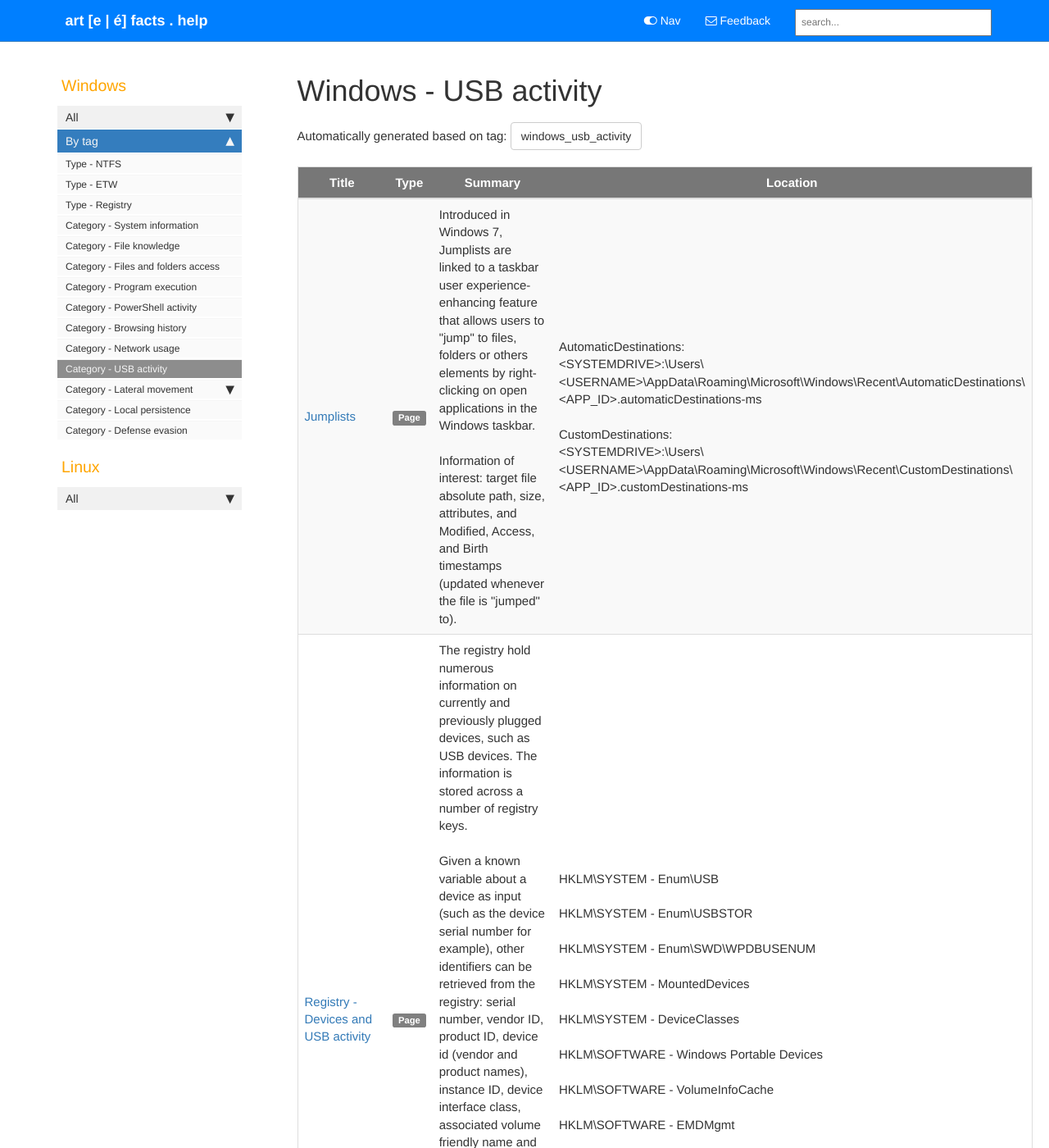
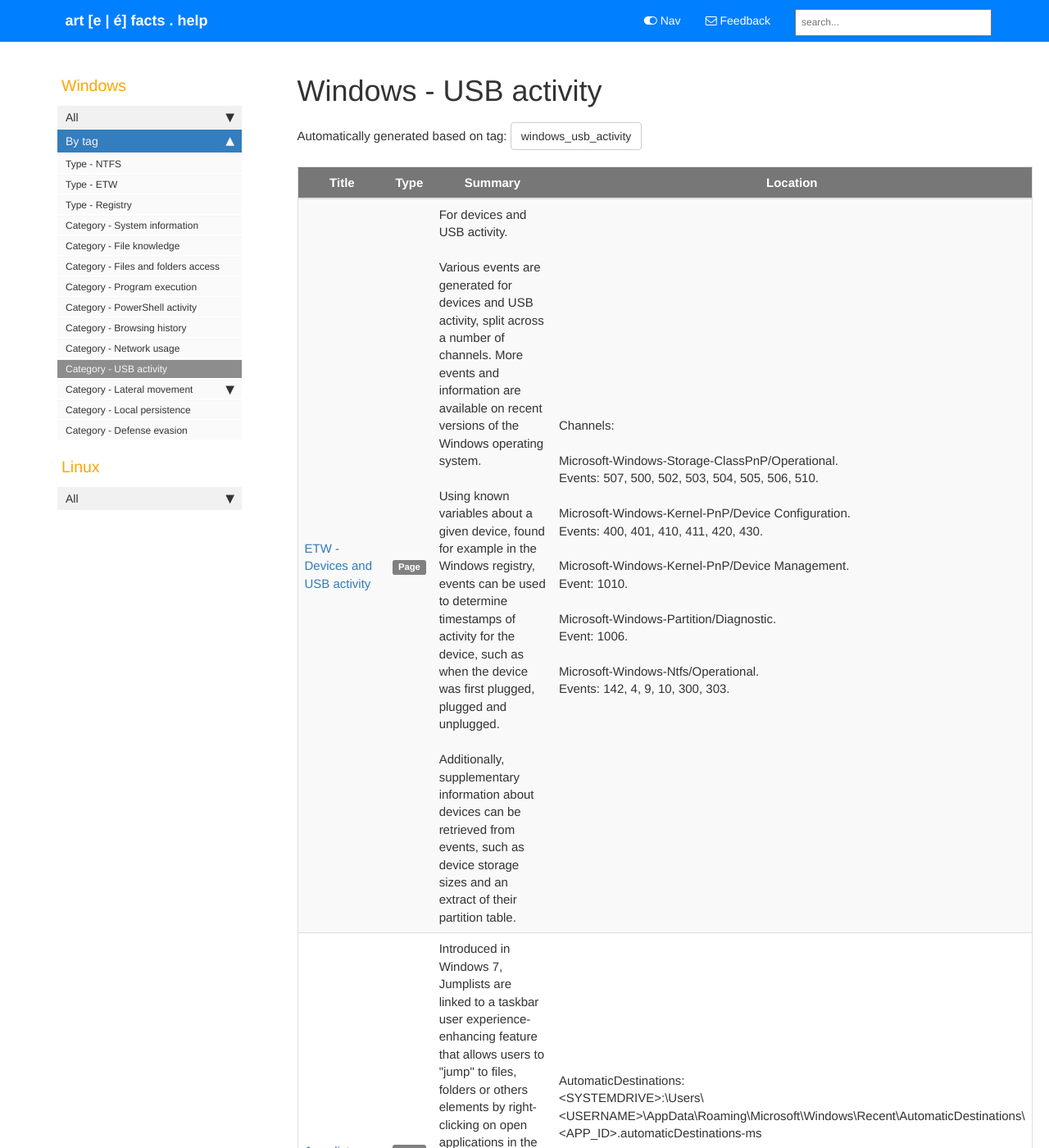
Before and after one commit to Qazeer/artefacts.help, a Jekyll site: the page built from pages/tags/tag_windows_usb_activity.md, in a window 1280 px wide and 1400 px high. Shown: the whole window at 82% size. Built offline with Jekyll 4.4.1, drawn with Linux system fonts in a browser that asks for light colours; our own code applies the rules of GitHub Pages for plain Markdown files; comment, search, counter and statistics services are not loaded; part of the change alters nothing that is shown.

Commit message:
[Artefact] ETW USB activity - init

```diff
--- a/_data/sidebars/sidebar.yml
+++ b/_data/sidebars/sidebar.yml
@@ -106,6 +106,10 @@ entries:
 
       - title: Network shares access
         url: /windows_etw_network_shares.html
+        output: web
+
+      - title: Devices and USB activity
+        url: /windows_etw_usb_activity.html
         output: web
 
     - title: Registry
--- /dev/null
+++ b/pages/windows/etw_usb_activity.md
@@ -0,0 +1,76 @@
+---
+title: ETW - Devices and USB activity
+summary: 'For devices and USB activity.\n\nVarious events are generated for devices and USB activity, split across a number of channels. More events
+and information are available on recent versions of the Windows operating system.\n\nUsing known variables about a given device, found for example in the Windows registry, events can be used to determine timestamps of activity for the device, such as when the device was first plugged, plugged and unplugged.\n\nAdditionally, supplementary information about devices can be retrieved from events, such as device storage sizes and an extract of their partition table.'
+keywords: 'USB, Devices, Microsoft-Windows-Storage-ClassPnP/Operational, 507, 500, 502, 503, 504, 505, 506, 510, Microsoft-Windows-Kernel-PnP/Device Configuration, 400, 401, 410, 411, 420, 430, Microsoft-Windows-Kernel-PnP/Device Management, 1010, Microsoft-Windows-Partition/Diagnostic, 1006, Microsoft-Windows-Ntfs/Operational, 142, 4, 9, 10, 300, 303'
+tags:
+  - windows_etw
+  - windows_system_information
+  - windows_usb_activity
+location: 'Channels:\n\nMicrosoft-Windows-Storage-ClassPnP/Operational.\n Events: 507, 500, 502, 503, 504, 505, 506, 510.\n\nMicrosoft-Windows-Kernel-PnP/Device Configuration.\n Events: 400, 401, 410, 411, 420, 430.\n\nMicrosoft-Windows-Kernel-PnP/Device Management.\n Event: 1010.\n\nMicrosoft-Windows-Partition/Diagnostic.\n Event: 1006.\n\nMicrosoft-Windows-Ntfs/Operational.\n Events: 142, 4, 9, 10, 300, 303.\n\n'
+last_updated: 2024-01-15
+sidebar: sidebar
+permalink: windows_etw_usb_activity.html
+folder: windows
+---
+
+### Overview
+
+The Windows `Event Tracing` generate various events on devices and USB
+activity. The events are split across a number of channels, with more events
+and information available on recent versions of the Windows operating system.
+
+Using known variables about a given device, found for example in the
+[Windows registry](./registry_usb_activity.md), `Event Tracing` events can be
+used to determine timestamps of activity for the device, such as when the
+device was first plugged, plugged and unplugged. Additionally, supplementary
+information about devices can be retrieved from events, such as device storage
+sizes and an extract of their partition table.
+
+The terminology and more details on the various identifiers are available in
+the [Windows devices terminology page](./devices_terminology.md).
+
+### Microsoft-Windows-Storage-ClassPnP/Operational
+
+{% include note.html content="Events from the `Microsoft-Windows-Storage-ClassPnP/Operational` channel (event `507` in particular) can be used to: <br><br> - Determine when a device was plugged using the device vendor and product names or `serial number`. <br><br> - Retrieve (a version of) the device `serial number` (!= registry `serial number)` and its vendor and product names. <br><br> - Identify the device `DeviceGUID` for correlation with other events." %}
+
+| Channel | Conditions | Events |
+|---------|------------|--------|
+| Provider: `Microsoft-Windows-StorDiag`. <br><br> Channel: `Microsoft-Windows-Storage-ClassPnP/Operational`. | Default configuration. | Event `507`: error events. <br><br> Generated multiple times, for every connection, sometimes safe removal, and while the device is plugged-in. As the event is generated upon errors, it may however not be reliably logged. <br><br> Information of interest: <br> - Device's vendor and product names. <br> - Device `serial number` (which is however not the same as the one found in the registry and often shows up as `AA00000000000489` for different USB storage devices). <br> - Device number, which is an incremental number based on the number of devices plugged-in, for all devices, including the system drive (which would likely be device number 1). <br> - Device's `DeviceGUID` which can be used for correlation with other events. <br><br> Other events, also generated upon errors and with similar information: `500`, `502`, `503`, `504`, `505`, `506`, and `510`. |
+
+### Microsoft-Windows-Kernel-PnP/Device Configuration
+
+{% include note.html content="Events from the `Microsoft-Windows-Kernel-PnP/Device Configuration` channel can be used to: <br><br> - Determine when a device was first plugged. <br><br> - Identify the `vendor ID (VID)` and `product ID (PID)` of the device from its `serial number` or location information (and vice versa)." %}
+
+| Channel | Conditions | Events |
+|---------|------------|--------|
+| Provider: `Microsoft-Windows-Kernel-PnP`. <br><br> `Microsoft-Windows-Kernel-PnP/Device Configuration`. | Default configuration. | The `Microsoft-Windows-Kernel-PnP/Device Configuration` channel contains information for all plug and play devices, not limited to USB storage devices. <br><br> Event `400: Device <DEVICE> was configured`. <br> Event `401: Device <DEVICE> failed configuration`. <br> Event `410: Device <DEVICE> was started`. <br> Event `411: Device <DEVICE> had a problem starting`. <br> Event `430: Device <DEVICE> requires further installation`. <br> The aforementioned events appear to be generated when a device is first plugged-in to the system. <br><br> Event `420: Device <DEVICE> was deleted`. <br> The `<DEVICE>` string is based on the event `DeviceInstanceId` field, which contains the device's `vendor ID (VID)`, `product ID (PID)` and (registry) `serial number` or location information. |
+
+### Microsoft-Windows-Kernel-PnP/Device Management
+
+{% include note.html content="Introduced in Windows 11, the event `1010` of the `Microsoft-Windows-Kernel-PnP/Device Management` channel can used, if a device has been removed without prior ejection, to: <br><br> - Determine when a device was unplugged with out prior ejection, from the device (registry) `serial number` or location information. <br><br> - Identify the `vendor ID (VID)` and `product ID (PID)` of the device from its `serial number` or location information (and vice versa). <br><br> - Identify the `volumes GUID` associated with the device." %}
+
+| Channel | Conditions | Events |
+|---------|------------|--------|
+| Provider: `Microsoft-Windows-Kernel-PnP`. <br><br> Channel: `Microsoft-Windows-Kernel-PnP/Device Management`. | Introduced in Windows 11. | The `Microsoft-Windows-Kernel-PnP/Device Management` channel contains information for all plug and play devices, not limited to USB storage devices. <br><br> Event `1010: Device <DEVICE> has been surprise removed as it is reported as missing on the bus`. <br><br> The event is reliably generated when a device is removed / unplugged without prior ejection. Additionally, subsequent immediate event(s) are generated for each of the device volume. <br><br> Relevant information: <br> - For USB storage device: `vendor ID (VID)`, `product ID (PID)`, (registry) `serial number` or location information. Example: `USB\VID_18A5&PID_0302\1601000001586259`. <br> - For volumes: the `volume GUID` of the volume. Example: `STORAGE\Volume\<GUID>`. |
+
+### Microsoft-Windows-Partition/Diagnostic
+
+{% include note.html content="The event `1006` of the `Microsoft-Windows-Partition/Diagnostic` can be used to: <br><br> - Determine when a drive was plugged / unplugged. <br><br> - Identify the `vendor ID (VID)` and `product ID (PID)` of the device from its `serial number`, either in the registry-like format or of device itself (and vice versa). <br><br> - Identify the `volume id` for one of the device volume. <br><br> - Identify the device `DeviceGUID` for correlation with other events. <br><br> - Retrieve the Size in bytes of the device. <br><br> - Retrieve a raw dump of the partition table of the device." %}
+
+| Channel | Conditions | Events |
+|---------|------------|--------|
+| Provider: `Microsoft-Windows-Partition`. <br><br> Channel: `Microsoft-Windows-Partition/Diagnostic`. | Default configuration. | Event `1006`. <br><br> The event is generated when a device is plugged and unplugged with or without prior ejection. <br><br> This event contains key relevant information, and notably information that are not available in other sources: <br><br> - Vendor and product names of the device. <br><br> - `vendor ID (VID)`, `product ID (PID)`, and (registry) `serial number` or location of the device (in the `ParentId` field). <br><br> - A `volume id` for one of the device volume in the `RegistryId` field. <br><br> - (A version of) the device serial number (!= registry serial number). <br><br> - The `DeviceGUID` of the device in the `DiskId`, for correlation with other events. <br><br> - The size in bytes of the device in the `Capacity` field. The capacity is set to 0 if the event match a removal. <br><br> - Raw dumps of the partition table (field `PartitionTable`), `Master Boot Record (MBR)` (field `Mbr`), and / or `Volume Boot Record (VBR)` (field `VbrX`) if available. The `VBR` dump can be used to reconstruct the `Volume Serial Number` of the device. |
+
+### Microsoft-Windows-Ntfs/Operational
+
+{% include note.html content="For devices that have a `NTFS` volume, the event `142` of the `Microsoft-Windows-Ntfs/Operational` channel can be used to: <br><br> - Determine the volume friendly name(s) and drive letter(s) associated with a device, either using the `volume GUIDs` of the volumes on the device or time correlation with other events. <br><br> Introduced in `Windows 11`, new events in the `Microsoft-Windows-Ntfs/Operational` channel can be used to: <br><br> - Determine when a device was plugged / unplugged (and if it was with or without prior ejection) and its associated volumes mounted / dismounted. <br><br> - Identify the volume friendly name(s) and drive letter(s) associated with a device." %}
+
+| Channel | Conditions | Events |
+|---------|------------|--------|
+| Provider: `Microsoft-Windows-Ntfs`. <br><br> `Microsoft-Windows-Ntfs/Operational`. | Only generated for devices that have a `NTFS` volume. | Event `142: Summary of disk space usage, since last event`. <br><br> This event is generated with a limited delay following the plugin of the device, one occurrence for each volume of the device. <br><br> Relevant information: <br> - The volume friendly name and associated drive letter. <br> - A `volume id` for one of the device volume. |
+| Provider: `Microsoft-Windows-Ntfs`. <br><br> `Microsoft-Windows-Ntfs/Operational`. | Introduced in `Windows 11`. <br><br> Only generated for devices that have a `NTFS` volume. | Event `4: The NTFS volume has been successfully mounted`. <br><br> Event `9: NTFS scanned entire volume bitmap`. <br><br> Event `10: NTFS cached run statistics`. <br><br> Event `300: The NTFS volume dismount has started`. <br><br> Event `303: The NTFS volume has been successfully dismounted`. <br><br> These events are reliably generated when a device is plugged and unplugged with or without prior ejection. <br><br> Relevant information: <br> - The volume friendly name and associated drive letter. <br> - Vendor and product names of the device. <br> - (A version of) the device serial number (!= registry serial number). <br> - `DeviceGuid` (for correlation with other events). <br> - Whether the drive was ejected ("Reason: Explicit lock") or directly unplugged ("Reason: Surprise removal"). |
+
+### References
+
+  - [Orion Investigations - Andrew Smith - Microsoft Windows 10 USB Forensic Artefacts](http://website.bcmsystem.com/orion/wp-content/uploads/2019/05/Microsoft-Windows-10-USB-Forensic-Artefacts.pdf)
```
